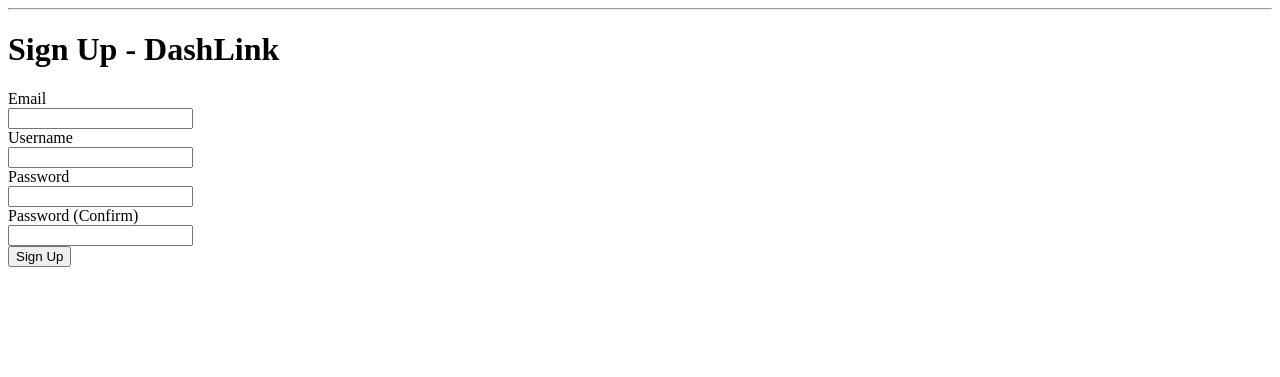
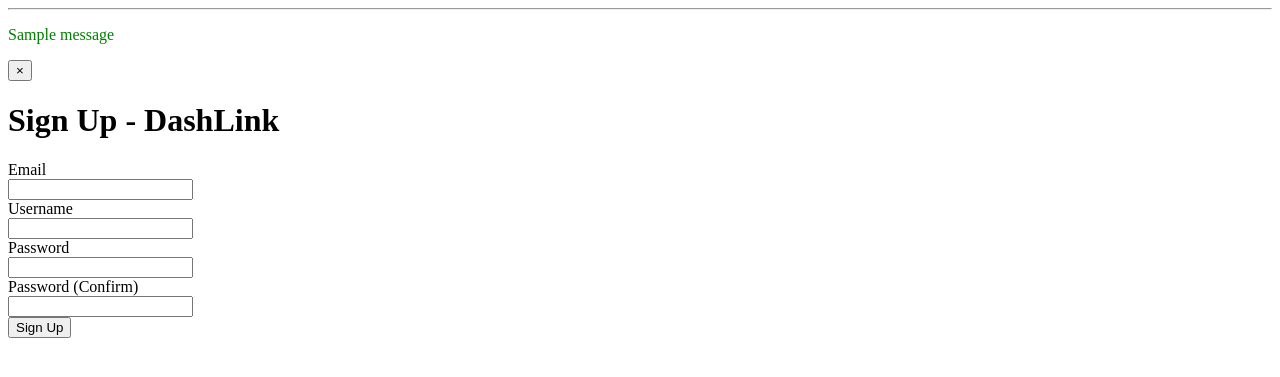
Before and after one commit to filming/dashlink, a Flask app: page /sign-up in a window 1280 px wide. Shown: the part 26-403 px from the top of the page. Run offline with Flask 3, Linux system fonts and the light colour scheme; tables that the repository leaves empty hold one stand-in row (values such as "Sample post"); one stand-in notice (Sample message) is shown.

Commit message:
feat: render flashed messages in base template

```diff
--- a/dashlink/src/templates/base.html
+++ b/dashlink/src/templates/base.html
@@ -12,6 +12,27 @@
         <a href="{{ url_for('auth.sign_up') }}">Sign Up</a>
     </nav>
     <hr>
+
+    {% with messages = get_flashed_messages(with_categories=true) %}
+    {% if messages %}
+        {% for category, message in messages %}
+        {% if category == "success" %}
+        <div>
+            <p style="color: green;">{{ message }}</p>
+            <button type="button" class="close">
+                <span aria-hidden="true">&times;</span>
+            </button>
+        </div>
+        {% else %}
+            <p style="color: red;">{{ message }}</p>
+            <button type="button" class="close">
+                <span aria-hidden="true">&times;</span>
+            </button>
+        {% endif %}
+        {% endfor %}
+    {% endif %}
+    {% endwith %}
+
     <div class="content">
         {% block content %} {% endblock %}
     </div>
```
